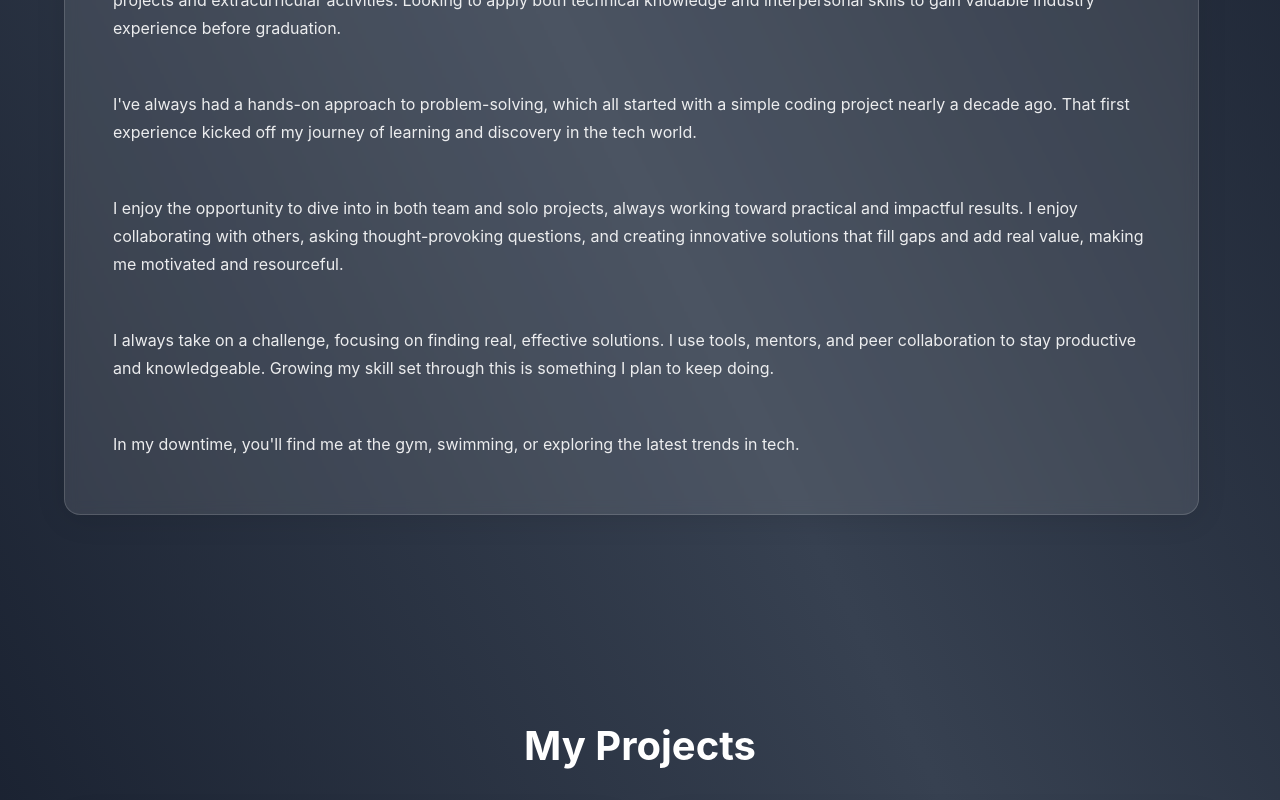
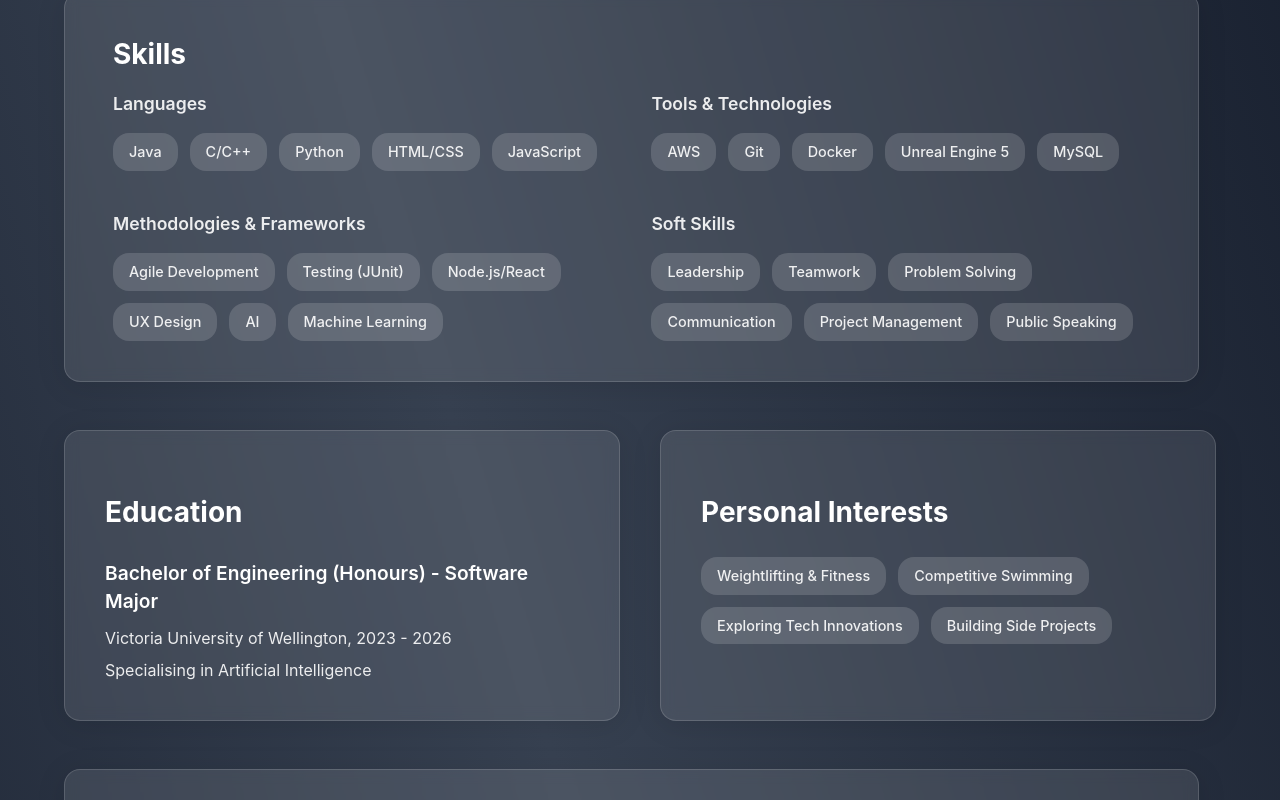
Before and after one commit to amaklakovv/portfolio, a React (Vite) app: page / in a window 1280 px wide. Shown: the part 1100-1900 px from the top of the page. Built offline with nearby package versions, Linux system fonts and the light colour scheme.

Commit message:
added contact section and personal interests section

```diff
--- a/package.json
+++ b/package.json
@@ -11,7 +11,8 @@
   },
   "dependencies": {
     "react": "^19.1.1",
-    "react-dom": "^19.1.1"
+    "react-dom": "^19.1.1",
+    "react-icons": "^5.5.0"
   },
   "devDependencies": {
     "@eslint/js": "^9.33.0",
--- a/src/components/About.jsx
+++ b/src/components/About.jsx
@@ -1,12 +1,87 @@
 import React from 'react';
 import GlassCard from './GlassCard';
+
+const languages = [
+  'Java', 'C/C++', 'Python', 'HTML/CSS', 'JavaScript'
+];
+
+const toolsAndTech = [
+  'AWS', 'Git', 'Docker', 'Unreal Engine 5', 'MySQL'
+];
+
+const methodologiesAndFrameworks = [
+  'Agile Development', 'Testing (JUnit)', 'Node.js/React', 'UX Design', 'AI', 'Machine Learning'
+];
+
+const softSkills = [
+  'Leadership', 'Teamwork', 'Problem Solving', 'Communication', 'Project Management', 'Public Speaking'
+];
+
+const personalInterests = [
+  'Weightlifting & Fitness',
+  'Competitive Swimming',
+  'Exploring Tech Innovations',
+  'Building Side Projects'
+];
 
 function About() {
   return (
     <section id="about" className="fullscreen-section">
       <div className="section-wrapper">
         <h2>About Me</h2>
+
+        {/* Consolidated Skills Card */}
+        <GlassCard hoverIntensity={2} className="skills-main-card">
+          <h3>Skills</h3>
+          <div className="skills-grid-2x2">
+            <div className="skills-category">
+              <h4>Languages</h4>
+              <ul className="skills-list">
+                {languages.map(skill => <li key={skill}>{skill}</li>)}
+              </ul>
+            </div>
+            <div className="skills-category">
+              <h4>Tools & Technologies</h4>
+              <ul className="skills-list">
+                {toolsAndTech.map(skill => <li key={skill}>{skill}</li>)}
+              </ul>
+            </div>
+            <div className="skills-category">
+              <h4>Methodologies & Frameworks</h4>
+              <ul className="skills-list">
+                {methodologiesAndFrameworks.map(skill => <li key={skill}>{skill}</li>)}
+              </ul>
+            </div>
+            <div className="skills-category">
+              <h4>Soft Skills</h4>
+              <ul className="skills-list">
+                {softSkills.map(skill => <li key={skill}>{skill}</li>)}
+              </ul>
+            </div>
+          </div>
+        </GlassCard>
+
+        {/* Container for Education and Personal Interests */}
+        <div className="about-cards-container">
+          <GlassCard hoverIntensity={2}>
+            <h3>Education</h3>
+            <div className="education-entry">
+              <h4>Bachelor of Engineering (Honours) - Software Major</h4>
+              <p>Victoria University of Wellington, 2023 - 2026</p>
+              <p>Specialising in Artificial Intelligence</p>
+            </div>
+          </GlassCard>
+          <GlassCard hoverIntensity={2}>
+            <h3>Personal Interests</h3>
+            <ul className="skills-list">
+              {personalInterests.map(interest => <li key={interest}>{interest}</li>)}
+            </ul>
+          </GlassCard>
+        </div>
+
+        {/* Summary Card */}
         <GlassCard hoverIntensity={3}>
+          <h3>Summary</h3>
           <p>
             Currently in the third-year of a Bachelor of Engineering, majoring in Software Engineering with an AI specialisation. Solid
             foundation in coding and problem-solving skills built through hands-on experience. Leadership and teamwork
@@ -19,12 +94,6 @@ function About() {
           <p>
             I enjoy the opportunity to dive into in both team and solo projects, always working toward practical and impactful results. I enjoy collaborating with others, asking thought-provoking questions, and creating innovative solutions that fill gaps and add real value, making me motivated and resourceful.
           </p>
-          <p>
-            I always take on a challenge, focusing on finding real, effective solutions. I use tools, mentors, and peer collaboration to stay productive and knowledgeable. Growing my skill set through this is something I plan to keep doing.
-          </p>
-          <p>
-            In my downtime, you'll find me at the gym, swimming, or exploring the latest trends in tech.
-          </p>
         </GlassCard>
       </div>
     </section>
--- a/src/components/App.css
+++ b/src/components/App.css
@@ -1,3 +1,27 @@
+body {
+  /* A subtle, blurred, colorful gradient background */
+  background: radial-gradient(circle at 10% 20%, rgb(163, 175, 243) 0%, rgb(220, 182, 232) 100.2%);
+
+  font-family: -apple-system, BlinkMacSystemFont, "Segoe UI", Roboto, Helvetica, Arial, sans-serif, "Apple Color Emoji", "Segoe UI Emoji", "Segoe UI Symbol";
+}
+
+/* Give sections more breathing room for a cleaner look */
+.fullscreen-section {
+  padding-top: 0; /* Let the h2 margin handle the top spacing */
+  padding-bottom: 4rem; /* Creates consistent space between sections */
+  /* Add flex properties to center content within each section */
+  display: flex;
+  flex-direction: column;
+  align-items: center;
+  min-height: 80vh; /* Ensure sections have enough height but aren't always full-screen */
+}
+
+/* Offset for the fixed navbar when scrolling to a section */
+#home, #about, #projects, #contact {
+  scroll-margin-top: 120px; /* This is the value to adjust anchor padding */
+}
+
+
 .App {
   /* The App is now just a container for our sections */
 }
@@ -10,7 +34,8 @@
 
 .section-wrapper h2 {
   font-size: 2.5rem;
-  margin-bottom: 2.5rem;
+  margin-top: 4rem; /* Creates space above the title */
+  margin-bottom: 4rem; /* Creates space below the section title */
   color: white;
 }
 
@@ -34,16 +59,17 @@
 /* Increase font sizes for the hero section card */
 #home .glass-card h1 {
   font-size: 2.75rem;
-  margin-bottom: 0; /* Adjust spacing */
+  margin: 0; /* Remove default margins to rely on flex gap */
 }
 
 #home .glass-card p {
   font-size: 1.2rem;
+  margin: 0; /* Remove default margins */
   color: rgba(255, 255, 255, 0.8); /* Slightly dim the subtitle */
 }
 
-/* Wider, taller card for the about section */
-#about .glass-card {
+/* Wider, taller card for the about section's main text block */
+#about .section-wrapper > .glass-card {
   max-width: 1200px; /* Consistent with the projects section width */
   width: 90%;
   padding: 2.5rem 3rem; /* Give the text some breathing room */
@@ -53,7 +79,109 @@
   gap: 1rem; /* Creates space between the paragraphs */
 }
 
+/* Style for the new "Summary" heading */
+#about .section-wrapper > .glass-card h3 {
+  font-size: 1.75rem;
+  margin: 0; /* Let the parent's gap handle spacing */
+  color: white;
+}
+
 #about p {
   line-height: 1.75; /* Improve readability of text blocks */
   color: rgba(255, 255, 255, 0.9); /* Make text slightly less stark */
 }
+
+/* Main Skills Card */
+.skills-main-card {
+  margin-bottom: 3rem;
+  padding: 2rem 2.5rem;
+}
+
+.skills-main-card h3 {
+  font-size: 1.75rem;
+  margin-bottom: 2rem;
+  color: white;
+  text-align: left;
+}
+
+/* 2x2 Grid for all skills */
+.skills-grid-2x2 {
+  display: grid;
+  grid-template-columns: repeat(2, 1fr); /* Create a 2x2 grid */
+  gap: 2.5rem;
+}
+
+/* Container for Education and Personal Interests cards */
+.about-cards-container {
+  display: grid;
+  grid-template-columns: repeat(2, 1fr);
+  gap: 2.5rem;
+  margin-bottom: 3rem;
+}
+
+.about-cards-container .glass-card {
+  padding: 2rem 2.5rem;
+  text-align: left;
+}
+
+.about-cards-container h3 {
+  font-size: 1.75rem;
+  margin-bottom: 1.5rem;
+  color: white;
+}
+
+/* For smaller screens, stack the cards into a single column for readability */
+@media (max-width: 992px) {
+  .skills-grid-2x2,
+  .about-cards-container {
+    grid-template-columns: 1fr;
+  }
+  .skills-category {
+    margin-bottom: 2rem;
+  }
+  .skills-category:last-child {
+    margin-bottom: 0;
+  }
+}
+
+.skills-category {
+  /* Spacing is now handled by the grid gap on larger screens */
+}
+
+.skills-category h4 {
+  font-size: 1.1rem;
+  font-weight: 600;
+  color: rgba(255, 255, 255, 0.9);
+  margin-top: 0;
+  margin-bottom: 1rem; /* Keep space between title and list */
+}
+
+.skills-list {
+  list-style: none;
+  padding: 0;
+  margin: 0;
+  display: flex;
+  flex-wrap: wrap;
+  gap: 0.75rem;
+}
+
+.skills-list li {
+  background-color: rgba(255, 255, 255, 0.15);
+  padding: 0.5rem 1rem;
+  border-radius: 16px;
+  font-size: 0.9rem;
+  font-weight: 500;
+  color: rgba(255, 255, 255, 0.9);
+}
+
+.education-entry h4 {
+  font-size: 1.2rem;
+  font-weight: 600;
+  margin-bottom: 0.5rem;
+}
+
+.education-entry p {
+  margin: 0.25rem 0;
+  line-height: 1.6;
+  color: rgba(255, 255, 255, 0.8);
+}
--- a/src/components/App.jsx
+++ b/src/components/App.jsx
@@ -2,6 +2,7 @@ import './App.css'
 import GlassCard from './GlassCard';
 import Navbar from './Navbar';
 import About from './About';
+import Contact from './Contact';
 import Footer from './Footer';
 import Projects from './Projects';
 
@@ -19,6 +20,7 @@ function App() {
       </section>
       <About />
       <Projects />
+      <Contact />
       <Footer />
     </div>
   )
--- /dev/null
+++ b/src/components/Contact.css
@@ -0,0 +1,45 @@
+.contact-content {
+  display: flex;
+  flex-direction: column;
+  align-items: center;
+  text-align: center;
+  gap: 2rem;
+  padding: 1rem;
+}
+
+.contact-content p {
+  max-width: 600px;
+  color: rgba(255, 255, 255, 0.8);
+  font-size: 1.1rem;
+  line-height: 1.7;
+}
+
+.contact-links-container {
+  display: flex;
+  flex-wrap: wrap;
+  justify-content: center;
+  gap: 1.5rem;
+  margin-top: 1rem;
+}
+
+.contact-link-item {
+  display: inline-flex;
+  align-items: center;
+  gap: 0.75rem;
+  padding: 0.75rem 1.5rem;
+  background-color: rgba(255, 255, 255, 0.1);
+  border-radius: 12px;
+  text-decoration: none;
+  color: white;
+  font-weight: 500;
+  transition: background-color 0.3s ease, transform 0.2s ease;
+}
+
+.contact-link-item:hover {
+  background-color: rgba(255, 255, 255, 0.2);
+  transform: translateY(-2px);
+}
+
+.contact-icon {
+  font-size: 1.2rem;
+}
--- /dev/null
+++ b/src/components/Contact.jsx
@@ -0,0 +1,37 @@
+import React from 'react';
+import GlassCard from './GlassCard';
+import { FaEnvelope, FaLinkedin, FaGithub } from 'react-icons/fa';
+import './Contact.css';
+
+function Contact() {
+  return (
+    <section id="contact" className="fullscreen-section">
+      <div className="section-wrapper">
+        <h2>Get In Touch</h2>
+        <GlassCard hoverIntensity={3}>
+          <div className="contact-content">
+            <p>
+              I'm always open to discussing new opportunities, projects, or ideas. Feel free to reach out to me!
+            </p>
+            <div className="contact-links-container">
+              <a href="https://www.linkedin.com/in/andrewmaklakov/" target="_blank" rel="noopener noreferrer" className="contact-link-item">
+                <FaLinkedin className="contact-icon" />
+                <span>LinkedIn</span>
+              </a>
+              <a href="https://github.com/amaklakovv" target="_blank" rel="noopener noreferrer" className="contact-link-item">
+                <FaGithub className="contact-icon" />
+                <span>GitHub</span>
+              </a>
+              <a href="mailto:andy.maklakov@gmail.com" className="contact-link-item">
+                <FaEnvelope className="contact-icon" />
+                <span>andy.maklakov@gmail.com</span>
+              </a>
+            </div>
+          </div>
+        </GlassCard>
+      </div>
+    </section>
+  );
+}
+
+export default Contact;
--- a/src/components/Footer.css
+++ b/src/components/Footer.css
@@ -5,7 +5,7 @@
   text-align: center;
   border-top: 1px solid rgba(255, 255, 255, 0.1);
   scroll-margin-top: 120px; /* Offset for the fixed navbar */
-  margin-top: 10vh; /* Give it some space from the last section */
+  /* The padding-bottom of the last section now controls the spacing, so margin-top is not needed here. */
 }
 
 .footer-content {
--- a/src/components/Footer.jsx
+++ b/src/components/Footer.jsx
@@ -3,7 +3,7 @@ import './Footer.css';
 
 function Footer() {
   return (
-    <footer id="contact" className="footer">
+    <footer id="footer" className="footer">
       <div className="footer-content">
         <p>&copy; Andrew Maklakov. All rights reserved.</p>
         <div className="footer-links">
--- a/src/components/GlassCard.jsx
+++ b/src/components/GlassCard.jsx
@@ -5,9 +5,9 @@ import './GlassCard.css';
  * A reusable component that applies a "glassmorphism" effect.
  * It accepts children, so you can put any content inside it.
  * It also has a 3D tilt effect on hover.
- * @param {{children: React.ReactNode, disableHoverEffect?: boolean, hoverIntensity?: number}} props
+ * @param {{children: React.ReactNode, className?: string, disableHoverEffect?: boolean, hoverIntensity?: number}} props
  */
-function GlassCard({ children, disableHoverEffect = false, hoverIntensity = 10 }) {
+function GlassCard({ children, className = '', disableHoverEffect = false, hoverIntensity = 10 }) {
     const [transform, setTransform] = useState(
         'perspective(1000px) rotateX(0deg) rotateY(0deg)'
     );
@@ -43,7 +43,7 @@ function GlassCard({ children, disableHoverEffect = false, hoverIntensity = 10 }
     const style = disableHoverEffect ? {} : { transform };
 
     return (
-        <div className="glass-card" ref={cardRef} style={style} {...eventHandlers}>
+        <div className={`glass-card ${className}`} ref={cardRef} style={style} {...eventHandlers}>
             {children}
         </div>
     );
--- a/src/components/Navbar.css
+++ b/src/components/Navbar.css
@@ -39,9 +39,12 @@
   color: rgba(255, 255, 255, 0.8);
   text-decoration: none;
   font-weight: 500;
-  transition: color 0.3s ease;
+  padding: 0.5rem 1rem;
+  border-radius: 8px;
+  transition: color 0.3s ease, background-color 0.3s ease;
 }
 
 .navbar-links a:hover {
   color: white;
+  background-color: rgba(255, 255, 255, 0.1);
 }
--- a/src/components/Navbar.jsx
+++ b/src/components/Navbar.jsx
@@ -1,3 +1,4 @@
+import React from 'react';
 import './Navbar.css';
 
 function Navbar() {
```
Also changed, not shown: 1 other file (tests, documents, lock files or other folders).
